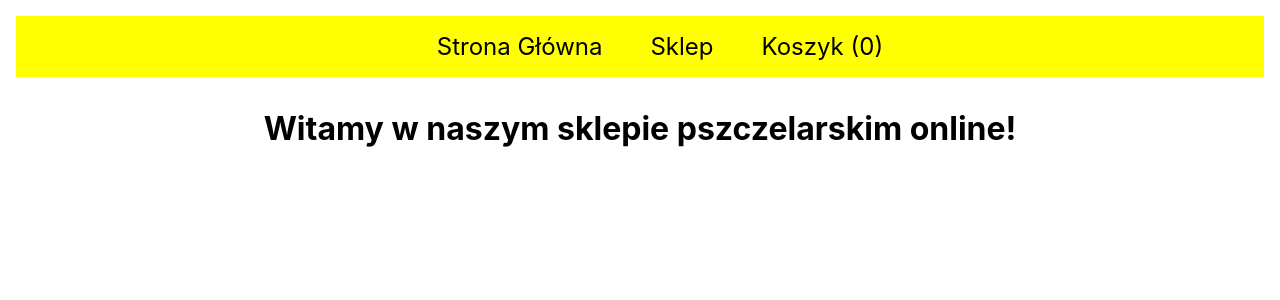
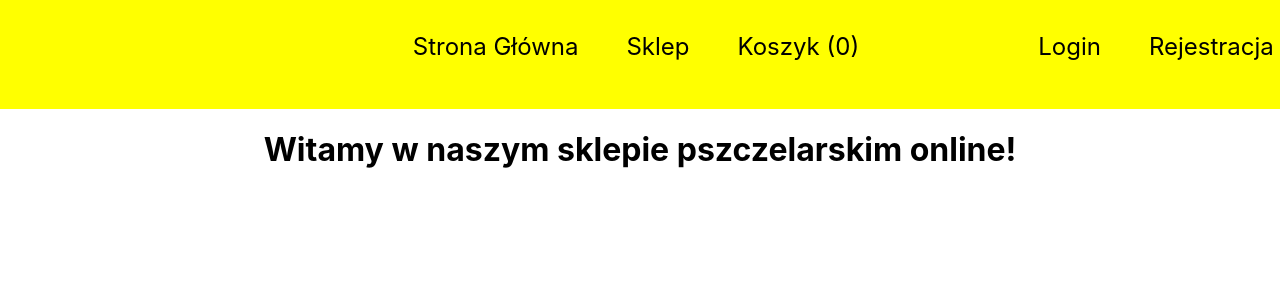
Before and after one commit to tomfidos/redux-online-store, a React (Create React App) app: page / in a window 1280 px wide. Shown: the top 300 px of the page. Built offline with nearby package versions, Linux system fonts and the light colour scheme.

Commit message:
Added login and signup elements to AppNav.

```diff
--- a/src/components/AppNav.css
+++ b/src/components/AppNav.css
@@ -1,10 +1,23 @@
+.nav-container {
+    display: flex;
+    flex-direction: row;
+    background-color: yellow;
+}
+
 .nav {
     margin: 1em;
     margin-bottom: 2em;
     display: flex;
     flex-direction: column;
     align-items: center;
-    background-color: yellow;
+}
+
+.nav-main {
+    width: 60%;
+}
+
+.nav-side {
+    width: 20%;
 }
 
 .nav ul {
@@ -17,15 +30,9 @@
     list-style: none;
 }
 
-.nav ul li .navElement {
+.nav ul li .nav-element {
     padding: 1em;
     font-size: x-large;
     text-decoration: none;
     color: black;
 }
-
-.nav ul .navSpan {
-    font-size: x-large;
-    text-decoration: none;
-    color: black;
-}
--- a/src/components/AppNav.tsx
+++ b/src/components/AppNav.tsx
@@ -10,13 +10,22 @@ const AppNav = (): JSX.Element => {
     const totalQuantity = useSelector(selectTotalQuantity);
 
     return (
-        <nav className="nav">
-            <ul>
-                <li><Link to="/" className="navElement">Strona Główna</Link></li>
-                <li><Link to="/sklep" className="navElement">Sklep</Link></li>
-                <li><Link to="/koszyk" className="navElement">Koszyk ({totalQuantity})</Link></li>
-            </ul>
-        </nav>
+        <div className="nav-container">
+            <nav className="nav-side"></nav>
+            <nav className="nav nav-main">
+                <ul>
+                    <li><Link to="/" className="nav-element">Strona Główna</Link></li>
+                    <li><Link to="/sklep" className="nav-element">Sklep</Link></li>
+                    <li><Link to="/koszyk" className="nav-element">Koszyk ({totalQuantity})</Link></li>
+                </ul>
+            </nav>
+            <nav className="nav nav-side">
+                <ul>
+                    <li><Link to="/login" className="nav-element">Login</Link></li>
+                    <li><Link to="/signup" className="nav-element">Rejestracja</Link></li>
+                </ul>
+            </nav>
+        </div>
     );
 }
 
```
